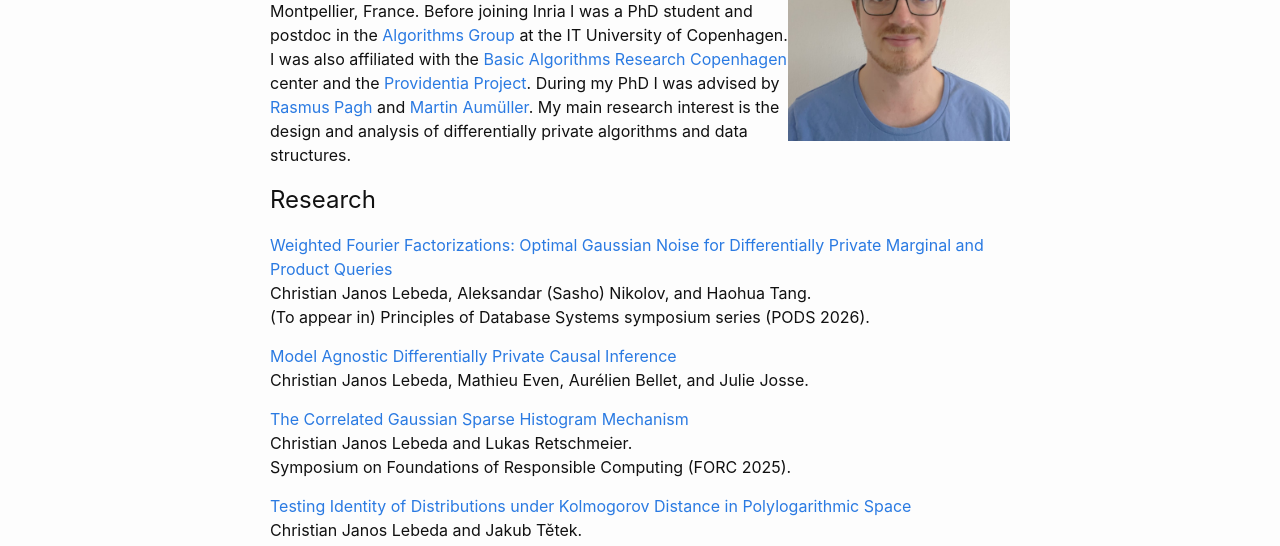
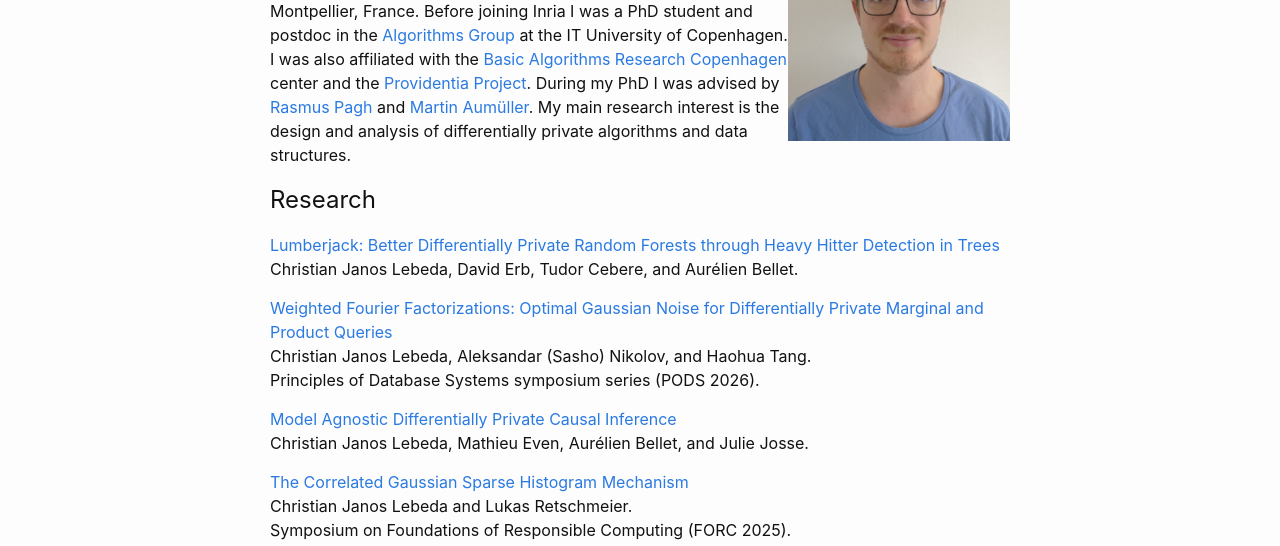
Before and after one commit to ChristianLebeda/ChristianLebeda.github.io, a plain HTML site: page index.html in a window 1280 px wide. Shown: the part 195-741 px from the top of the page. Drawn offline with Linux system fonts and the light colour scheme.

Commit message:
Added lumberjack

```diff
--- a/index.html
+++ b/index.html
@@ -47,9 +47,12 @@ My main research interest is the design and analysis of differentially private a
 
 <h2 id="research">Research</h2>
 
+<p><a href="https://arxiv.org/abs/2605.22756">Lumberjack: Better Differentially Private Random Forests through Heavy Hitter Detection in Trees</a><br />
+Christian Janos Lebeda, David Erb, Tudor Cebere, and Aurélien Bellet.</p>
+
 <p><a href="https://arxiv.org/abs/2512.21499">Weighted Fourier Factorizations: Optimal Gaussian Noise for Differentially Private Marginal and Product Queries</a><br />
 Christian Janos Lebeda, Aleksandar (Sasho) Nikolov, and Haohua Tang.<br />
-(To appear in) Principles of Database Systems symposium series (PODS 2026).</p>
+Principles of Database Systems symposium series (PODS 2026).</p>
 
 <p><a href="https://arxiv.org/abs/2505.19589">Model Agnostic Differentially Private Causal Inference</a><br />
 Christian Janos Lebeda, Mathieu Even, Aurélien Bellet, and Julie Josse.</p>
```
